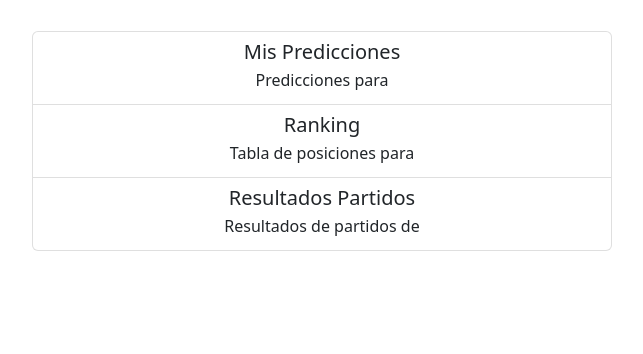
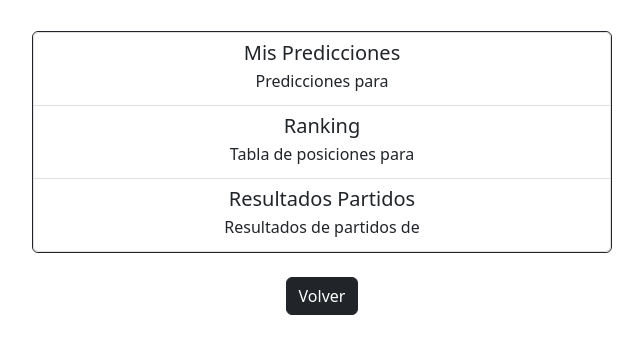
Before and after one commit to deeivid12/prode_qatar_2022, a Django app: template prode_qatar_2022/tournaments/templates/tournaments/room_detail.html in a window 1280 px wide. Shown: the part 143-497 px from the top of the page, without its empty margins (318-961 px from the left). Run offline with Django 4.2, Linux system fonts and the light colour scheme; the template is opened without the code that fills it, so the values that code supplies are empty.

Commit message:
Modify room_detail template

```diff
--- a/prode_qatar_2022/tournaments/templates/tournaments/room_detail.html
+++ b/prode_qatar_2022/tournaments/templates/tournaments/room_detail.html
@@ -14,7 +14,7 @@
 </div>
 <div class="row m-4">
 	<div class="col col-md-6 offset-md-3 ">
-		<div class="list-group">
+		<div class="list-group border border-dark">
 			<a href="{% url 'do_pronostic' room.id %}" class="list-group-item list-group-item-action">
 			<div class="d-flex w-100 justify-content-center">
 				<h5 class="mb-1">Mis Predicciones</h5>
@@ -40,6 +40,7 @@
 				<p class="mb-1">Resultados de partidos de {{room.tournament}}</p>
 			</a>
 	  </div>
+	  <a onclick="history.back()" class="btn btn-dark m-4">Volver</a>
 	</div>
 </div>
 
```
